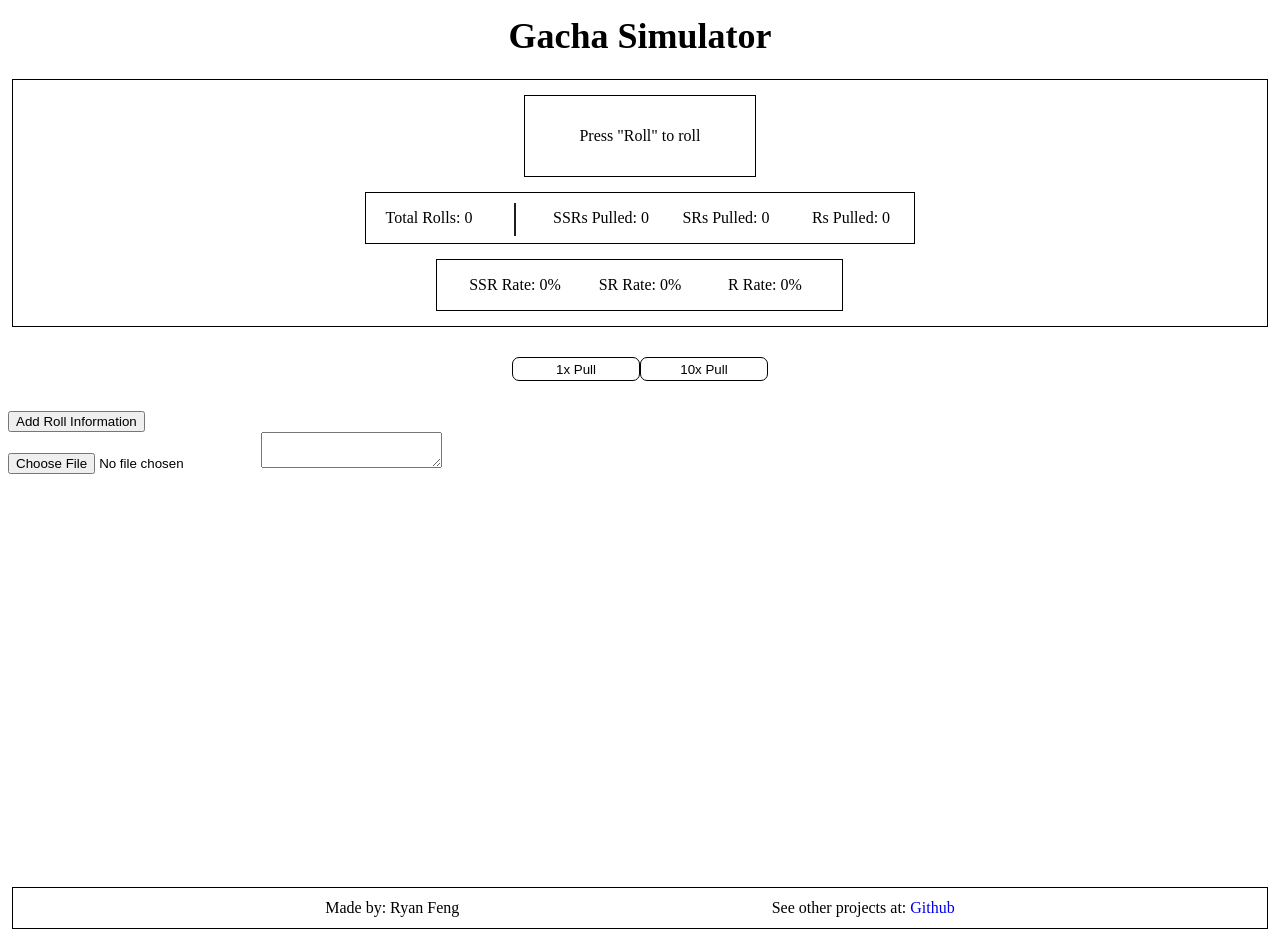
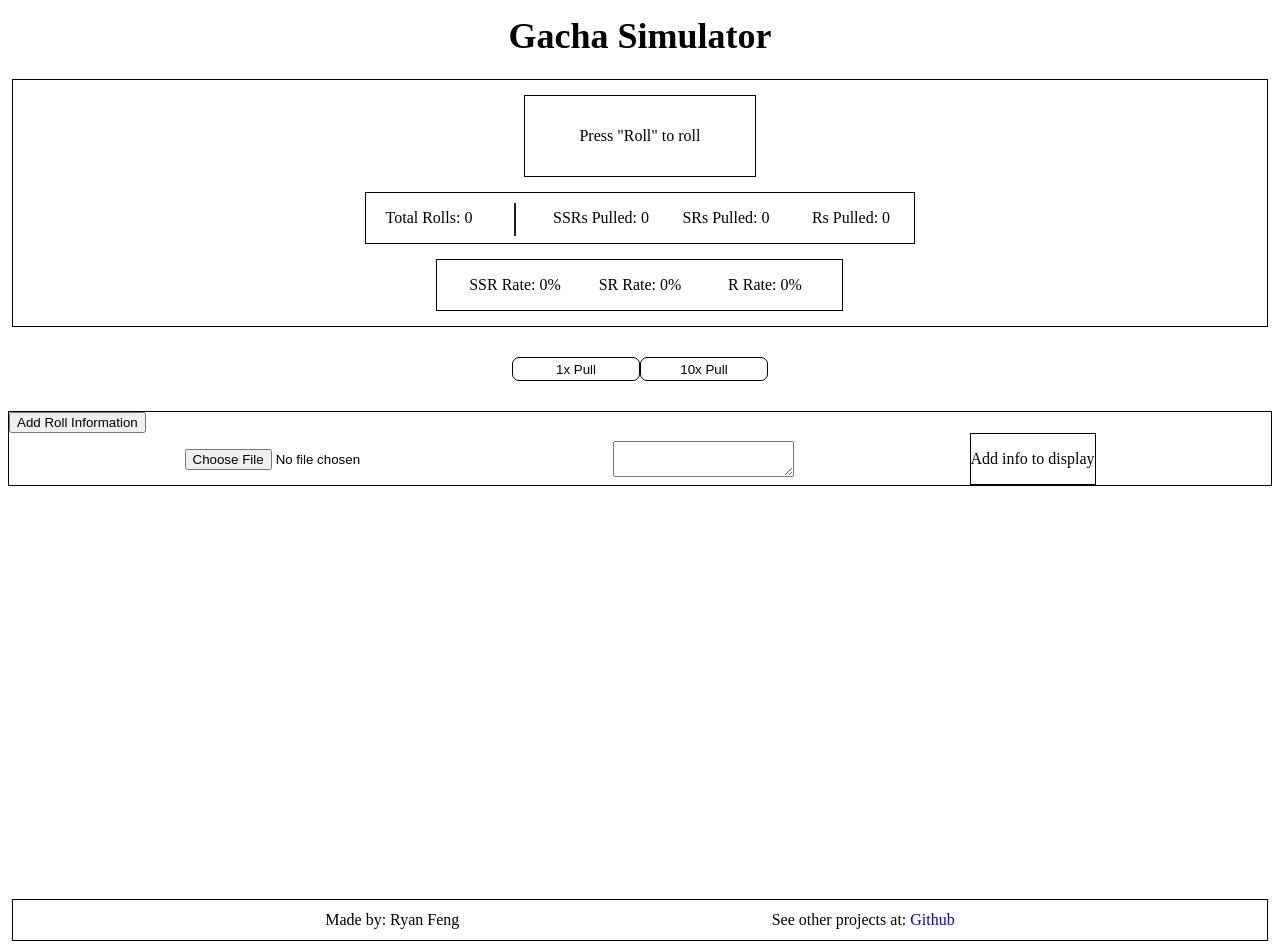
Before and after one commit to RvnVentra/Gacha-Simulator, a React (Create React App) app: page / in a window 1280 px wide. Both pictures are taken after a click on the button "Add Roll Information". Built offline with nearby package versions, Linux system fonts and the light colour scheme.

Commit message:
Added regexed display for roll input

```diff
--- a/src/App.js
+++ b/src/App.js
@@ -1,5 +1,5 @@
 import Header from './components/Header/header';
-import Gacha from './components/Content/Gacha/Gacha';
+import Gacha from './components/Content/Gacha/gacha';
 import Footer from './components/Footer/footer';
 
 function App() {
--- a/src/components/Content/Gacha/Gacha.js
+++ b/src/components/Content/Gacha/Gacha.js
@@ -3,7 +3,7 @@ import { useState } from 'react';
 import GachaInfo from './GachaInfo/gachaInfo';
 import GachaInteraction from './GachaInteraction/gachaInteraction';
 import GachaResults from './GachaResults/gachaResults';
-import RollInfo from './RollInfo/RollInfo';
+import RollInfo from './RollInfo/rollInfo';
 
 const GACHA_INFO = {
   GACHA_POOL_SIZE: 100,
--- a/src/components/Content/Gacha/RollInfo/RollInfo.js
+++ b/src/components/Content/Gacha/RollInfo/RollInfo.js
@@ -2,24 +2,34 @@ import { useState } from 'react';
 import styled from 'styled-components';
 
 import GachaInput from './RollInput/rollInput';
+import GachaOutput from './RollOutput/rollOutput';
 
 export default function AddGachaInfo() {
     const [toggleInputDisplay, setToggleInputDisplay] = useState(false);
+    const [input, setInput] = useState("");
 
     const toggleHandler = () => {
         setToggleInputDisplay(!toggleInputDisplay);
     };
 
     return (
-        <div>
+        <RollInfoDisplay>
             <button onClick={toggleHandler}>Add Roll Information</button>
-            <ToggleGachaInputDisplay toggleDisplay={toggleInputDisplay}>
-                <GachaInput />
-            </ToggleGachaInputDisplay>
-        </div>
+            <ToggleRollDisplay toggleDisplay={toggleInputDisplay}>
+                <GachaInput input={input} setInput={setInput}/>
+                <GachaOutput input={input} />
+            </ToggleRollDisplay>
+        </RollInfoDisplay>
     );
 };
 
-const ToggleGachaInputDisplay = styled.div`
-    display: ${props => !props.toggleDisplay && "none"};
+const RollInfoDisplay = styled.div`
+    border: 1px solid black;
 `;
+
+const ToggleRollDisplay = styled.div`
+    display: ${props => !props.toggleDisplay ? "none" : "flex"};
+    flex-direction: row;
+    align-items: center;
+    justify-content: space-evenly;
+`;
--- a/src/components/Content/Gacha/RollInfo/RollInput/rollInput.js
+++ b/src/components/Content/Gacha/RollInfo/RollInput/rollInput.js
@@ -1,7 +1,6 @@
-import { useState } from "react";
-
-export default function GachaInput() {
-    const [input, setInput] = useState("");
+export default function GachaInput(props) {
+    // const [input, setInput] = useState("");
+    const { input, setInput } = props;
 
     const fileUploadHandler = (e) => {
         const file = e.target.files[0];
--- a/src/components/Content/Gacha/RollInfo/RollOutput/rollOutput.js
+++ b/src/components/Content/Gacha/RollInfo/RollOutput/rollOutput.js
@@ -1,7 +1,31 @@
-export default function RollOutput() {
+import { useEffect, useState } from "react";
+import styled from 'styled-components';
+
+export default function RollOutput(props) {
+    const [output, setOutput] = useState([]);
+
+    useEffect(() => {
+        const replaceComma = props.input.replace(/,/, " ");
+        if(props.input.length > 0) {
+            setOutput(replaceComma.split(/\s+/));
+        };
+    }, [props.input]);
+
+    console.log(output);
+
+    const displayOutput = output.length > 0 ? output.map((out, index) => {
+        return (
+            <p key={index}>{out}</p>
+        );
+    }) : <p>Add info to display</p>;
+
     return (
-        <>
-
-        </>
+        <OutputContainer>
+            {displayOutput}
+        </OutputContainer>
     );
 };
+
+const OutputContainer = styled.div`
+    border: 1px solid black;
+`;
```
